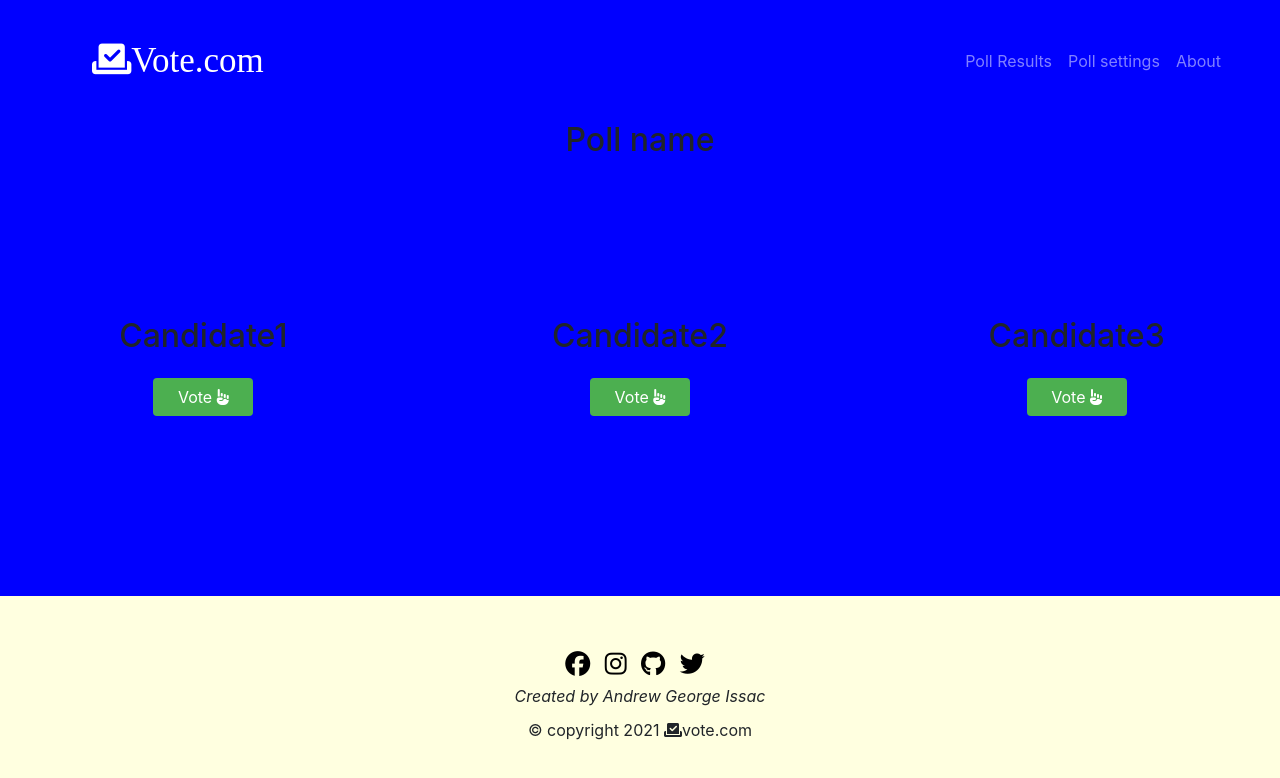
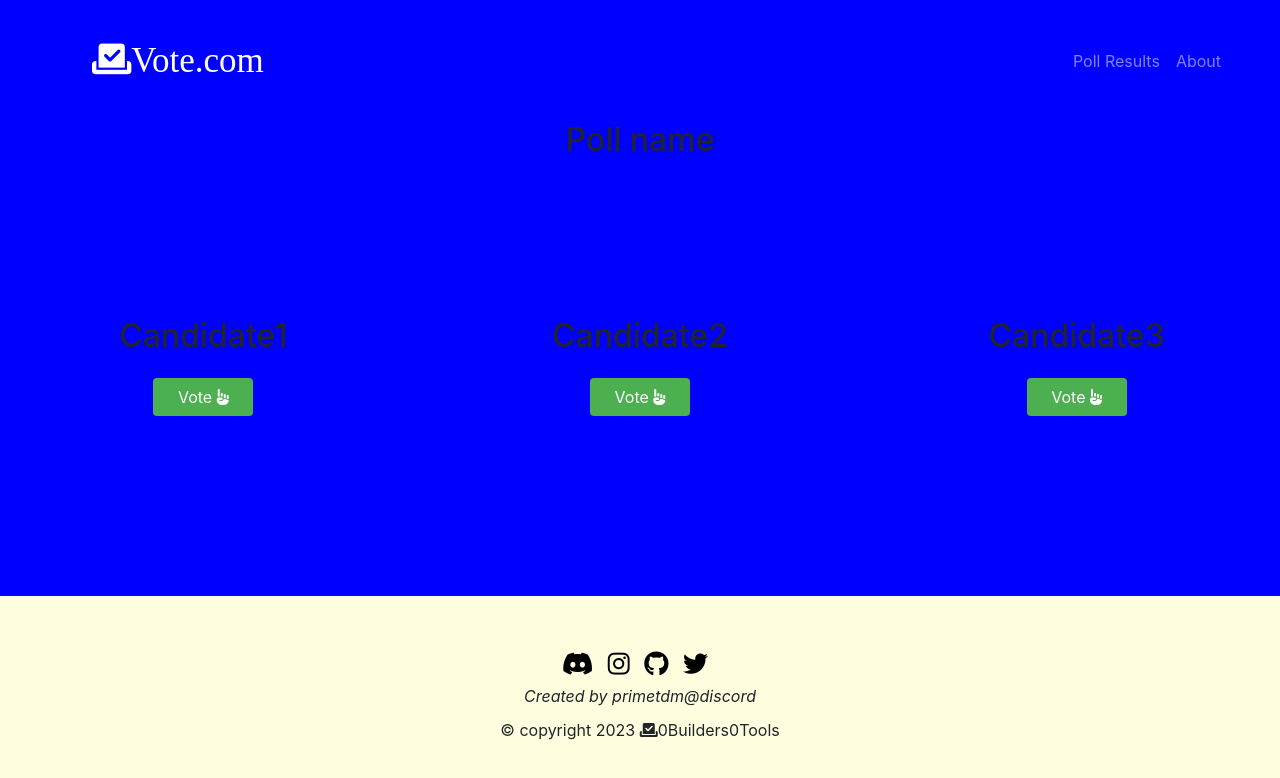
Before and after one commit to Election-Commission-of-0b0t/0b0t-election, a plain HTML site: page index.html in a window 1280 px wide. Drawn offline with nearby package versions, Linux system fonts and the light colour scheme.

Commit message:
made major changes, just gotta add banner

```diff
--- a/css/s1.css
+++ b/css/s1.css
@@ -51,7 +51,7 @@ body{
 
 .btn:after {
     content: "";
-    background: blue;
+    background: black;
     display: block;
     position: absolute;
     padding-top: 300%;
--- a/index.html
+++ b/index.html
@@ -3,7 +3,7 @@
 <html>
     <head>
         <meta charset="utf-8">
-        <title>POLLING SITE | LOCAL MACHINE</title>
+        <title>0b0t Presidential Elections</title>
         <link rel="shortcut icon" type="image/png" href="images/vote-icon.png">
         <link rel="stylesheet" href="css/s1.css">
         <!--Bootstrap-->
@@ -28,7 +28,7 @@
                     <div class="collapse navbar-collapse" id="navbarTogglerDemo01">
                         <ul class="navbar-nav ml-auto">
                             <li class="nav-item"><a class="nav-link" href="results.html">Poll Results</a></li>
-                            <li class="nav-item"><a class="nav-link" href="settings.html">Poll settings</a></li>
+                    <!--  ADMIN PAGE DO NOT ADD     <li class="nav-item"><a class="nav-link" href="settings.html">Poll settings</a></li>   -->
                             <li class="nav-item"><a class="nav-link" href="about.html">About</a></li>
                         </ul>
                     </div>
@@ -48,16 +48,16 @@
                     <h2 id="cn-3" class="cn">Candidate3</h2>
                     <button type="button" class="btn btn-3">Vote <i class="fas fa-hand-point-up"></i></button>
                 </div>
-            </div>
+
         </section>
         <section id="footer">
-            <a class="link-icon" href="https://www.facebook.com/andrew.georgeissac"><i class="fab fa-facebook"></i></a>
+            <a class="link-icon" href="https://www.facebook.com/andrew.georgeissac"><i class="fab fa-discord"></i></a>
             <a class="link-icon ist-icon" href="https://www.instagram.com/_andrewissac/"><i class="fab fa-instagram"></i></a>
             <a class="link-icon" href="https://github.com/andrew-geeks"><i class="fab fa-github"></i></a>
             <a class="link-icon" href="https://twitter.com/andrewgeorge002"><i class="fab fa-twitter"></i></a>
             <br>
-            <em>Created by Andrew George Issac</em><br>
-            <p style="padding-top: 10px;">© copyright 2021 <i class="fas fa-vote-yea"></i>vote.com</p>
+            <em>Created by primetdm@discord</em><br>
+            <p style="padding-top: 10px;">© copyright 2023 <i class="fas fa-vote-yea"></i>0Builders0Tools</p>
         </section>
         <script src="https://ajax.googleapis.com/ajax/libs/jquery/3.5.1/jquery.min.js"></script>
         <script type="text/javascript" src="index.js"></script>
```
Also changed, not shown: results.html (+2 -2 lines), settings.html (+2 -2 lines).
